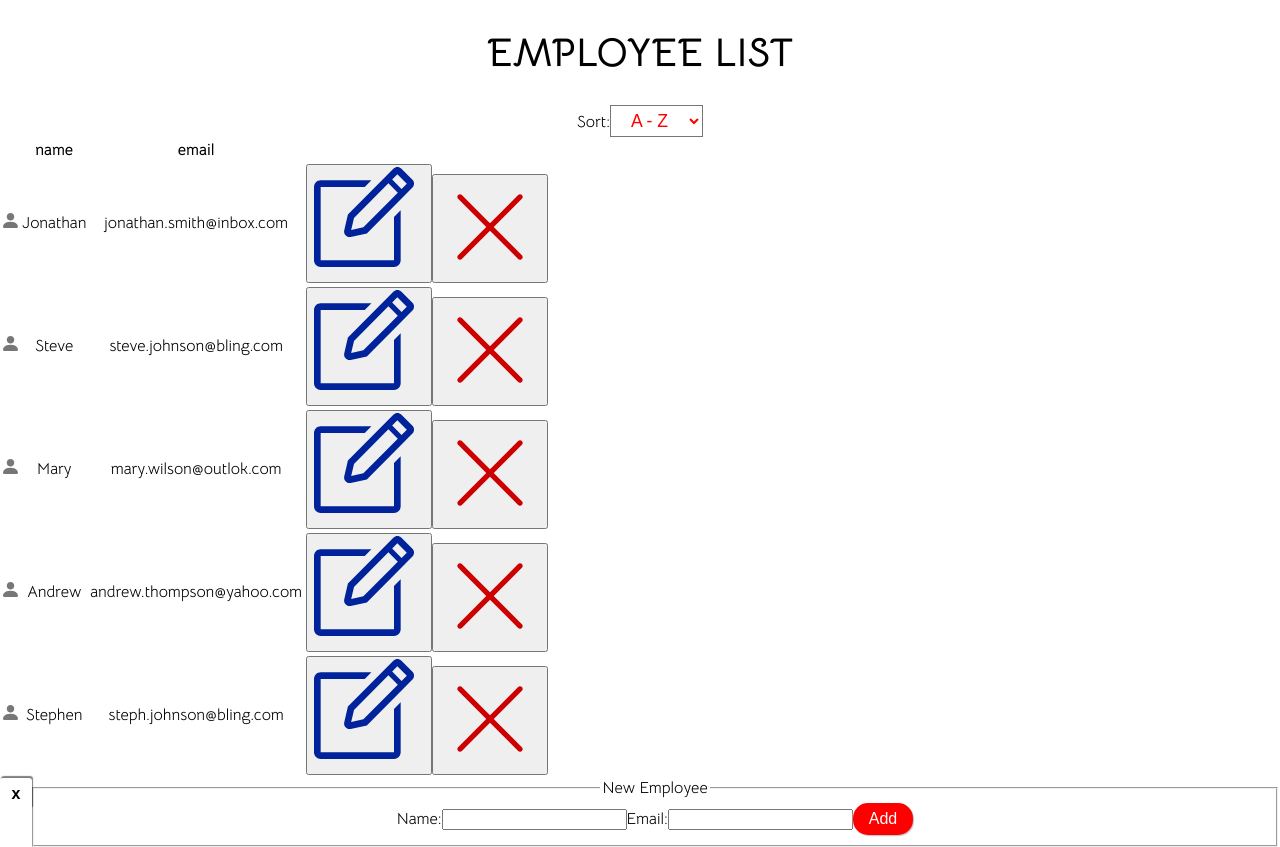
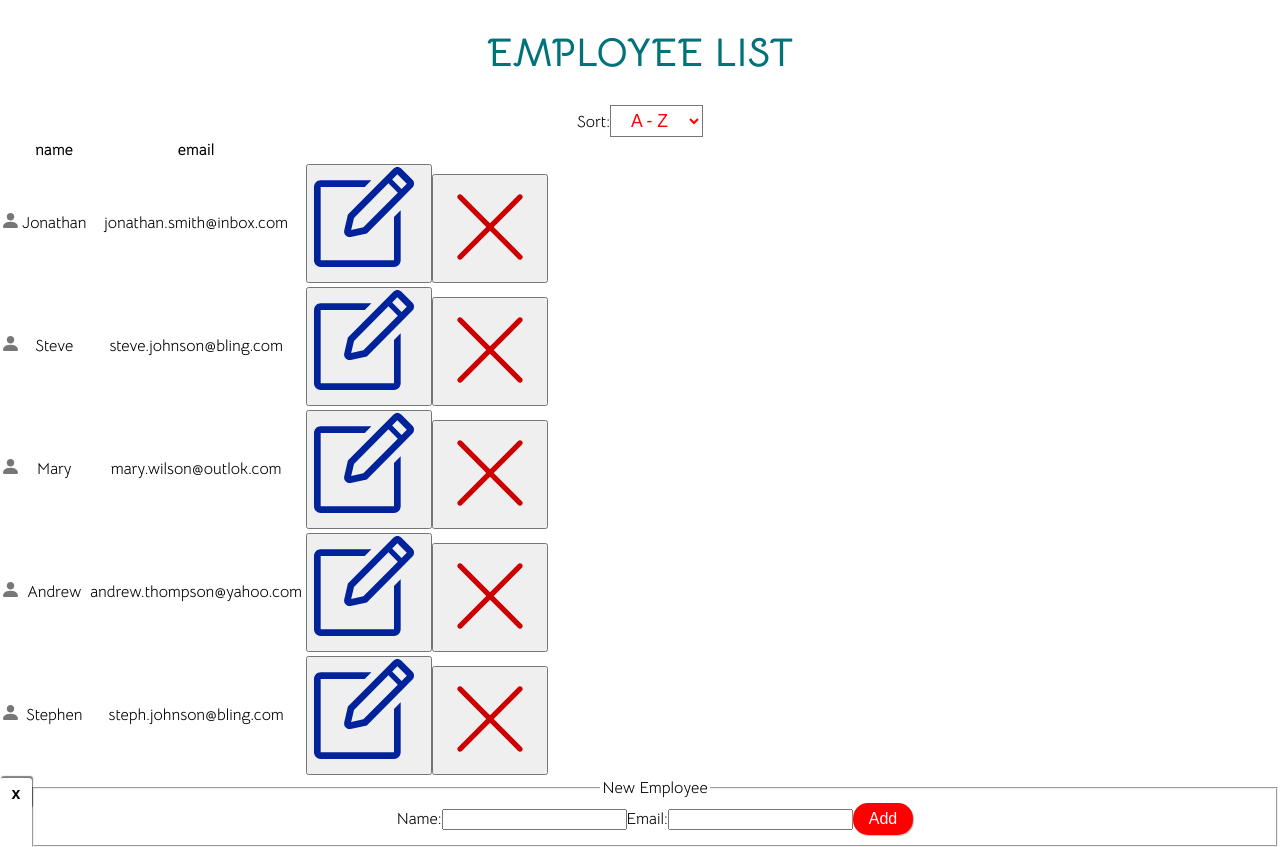
Before and after one commit to RihardsJ/employee-list, a React (Create React App) app: page / in a window 1280 px wide. Built offline with nearby package versions, Linux system fonts and the light colour scheme; a web font is replaced by a local one.

Commit message:
imported colours

```diff
--- a/src/index.css
+++ b/src/index.css
@@ -28,6 +28,14 @@
 }
 
 :root {
+  box-sizing: border-box;
+  --green: hsl(184, 100%, 24%);
+  --red: #c51613;
+  --yellow: hsl(47, 94%, 51%);
+  --grey: hsl(0, 0%, 77%);
+  --dark-grey: hsl(0, 0%, 27%);
+  --white: #f6f6f6;
+  --transparent: hsla(0, 0%, 0%, 0.8);
   --title-font: "Bellota", cursive;
 }
 
```
